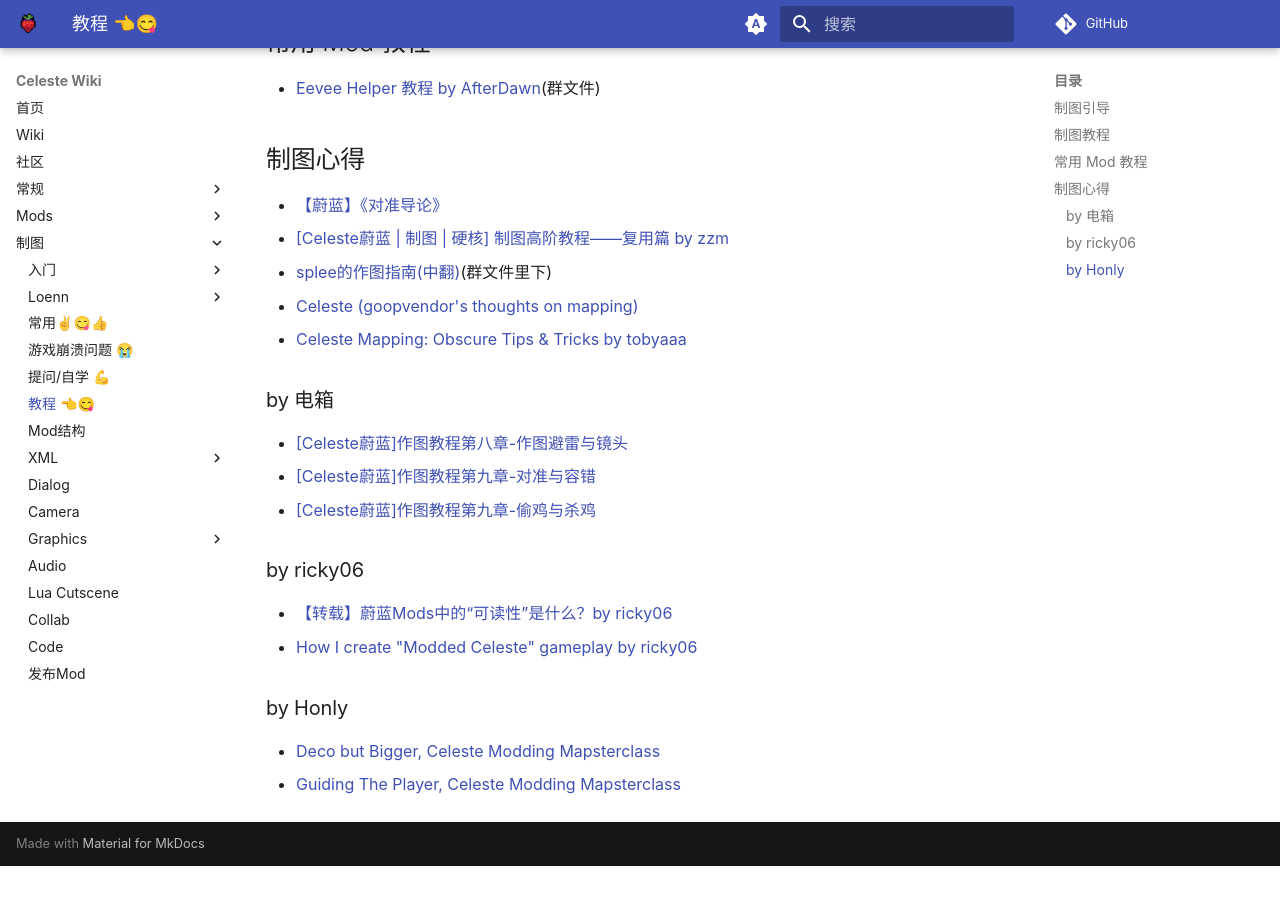
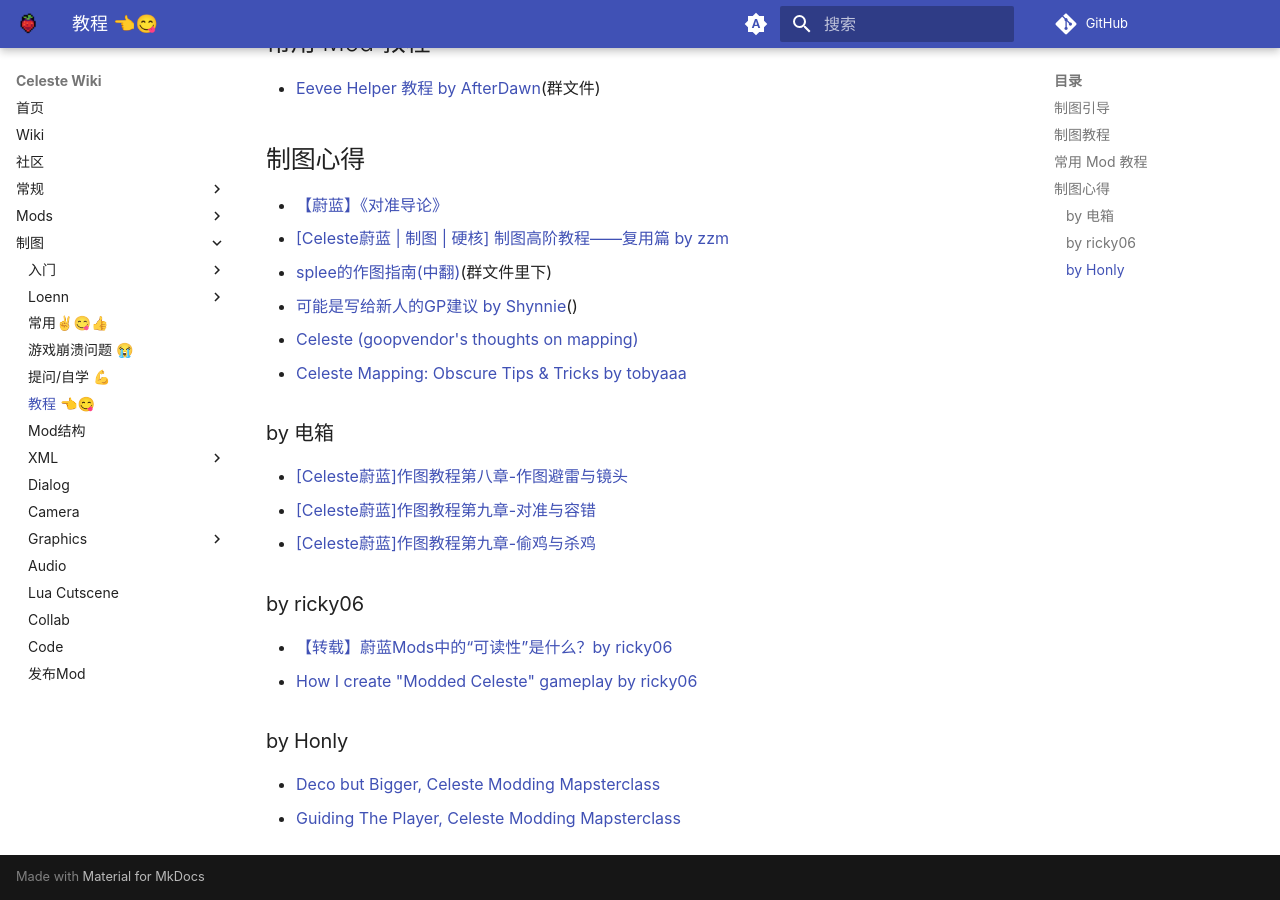
Before and after one commit to LuckyBoy-7/CelesteWikiModule, an MkDocs documentation site: the page built from docs/mappings/overall.md, in a window 1280 px wide and 900 px high, scrolled down 690 px. Built offline with MkDocs 1.6.1 and Material for MkDocs 9.7.7, drawn with Linux system fonts in a browser that asks for light colours; comment, search, counter and statistics services are not loaded; before the commit the page ends 1556 px from its top, so only the background shows below that.

Commit message:
添加 '可能是写给新人的GP建议 by Shynnie'

```diff
--- a/docs/mappings/overall.md
+++ b/docs/mappings/overall.md
@@ -20,6 +20,7 @@
 * [【蔚蓝】《对准导论》](https://www.bilibili.com/video/BV1UP411w7d2)
 * [[Celeste蔚蓝 | 制图 | 硬核] 制图高阶教程——复用篇 by zzm](https://www.bilibili.com/video/BV17Y411R7jA/)
 * [splee的作图指南(中翻)]()(群文件里下)
+* [可能是写给新人的GP建议 by Shynnie](群文件里下)()
 * [Celeste (goopvendor's thoughts on mapping)](https://docs.google.com/document/d/182rHbY0aYmMoVH9ffMRyKwDRlBU5qG3PyJXHJfghDkA/edit?tab=t.0)
 * [Celeste Mapping: Obscure Tips & Tricks by tobyaaa](https://docs.google.com/document/d/1t2_mr7VNGJ7q4BfsvfrZ9Se5g449Ppjxlsy_rozPMRo/edit?tab=t.0)
 
```
